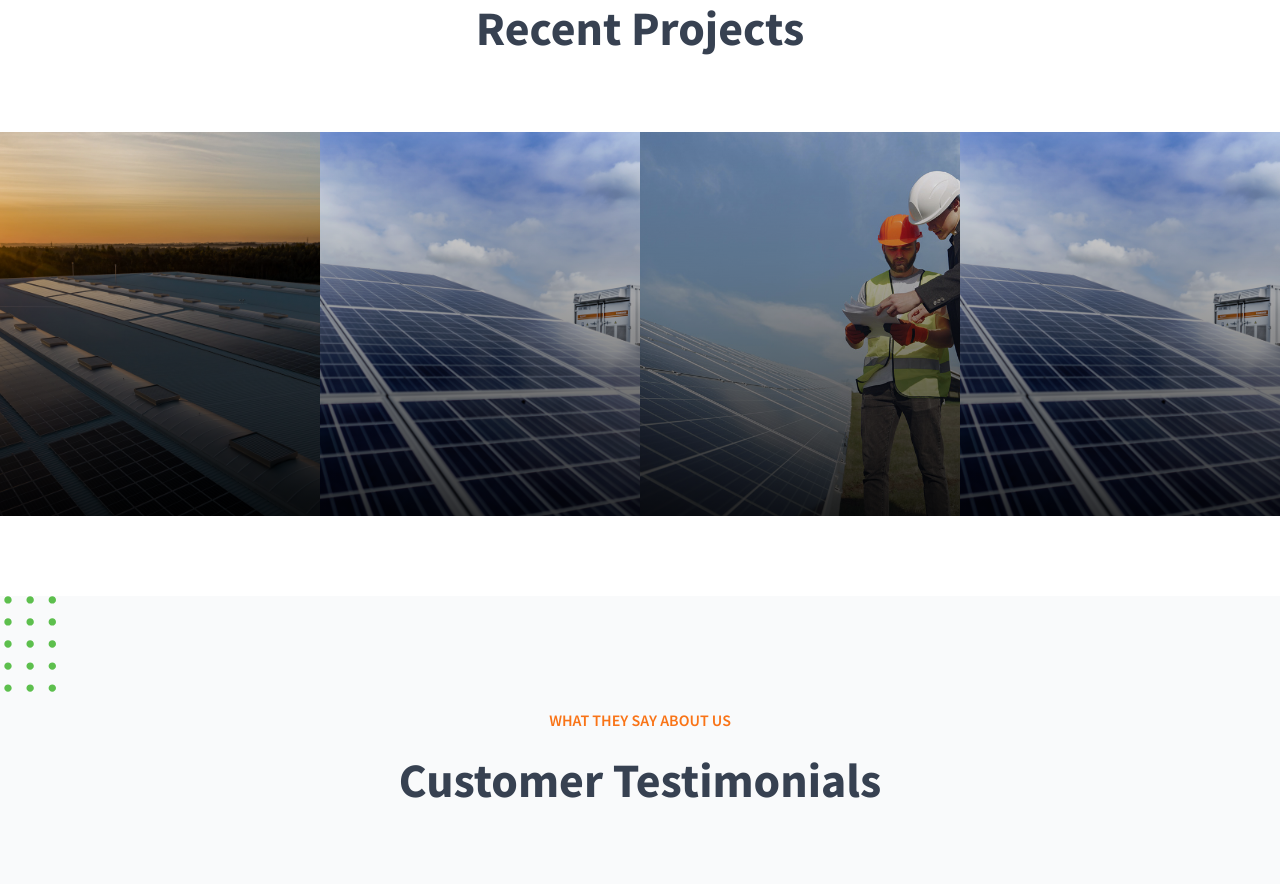
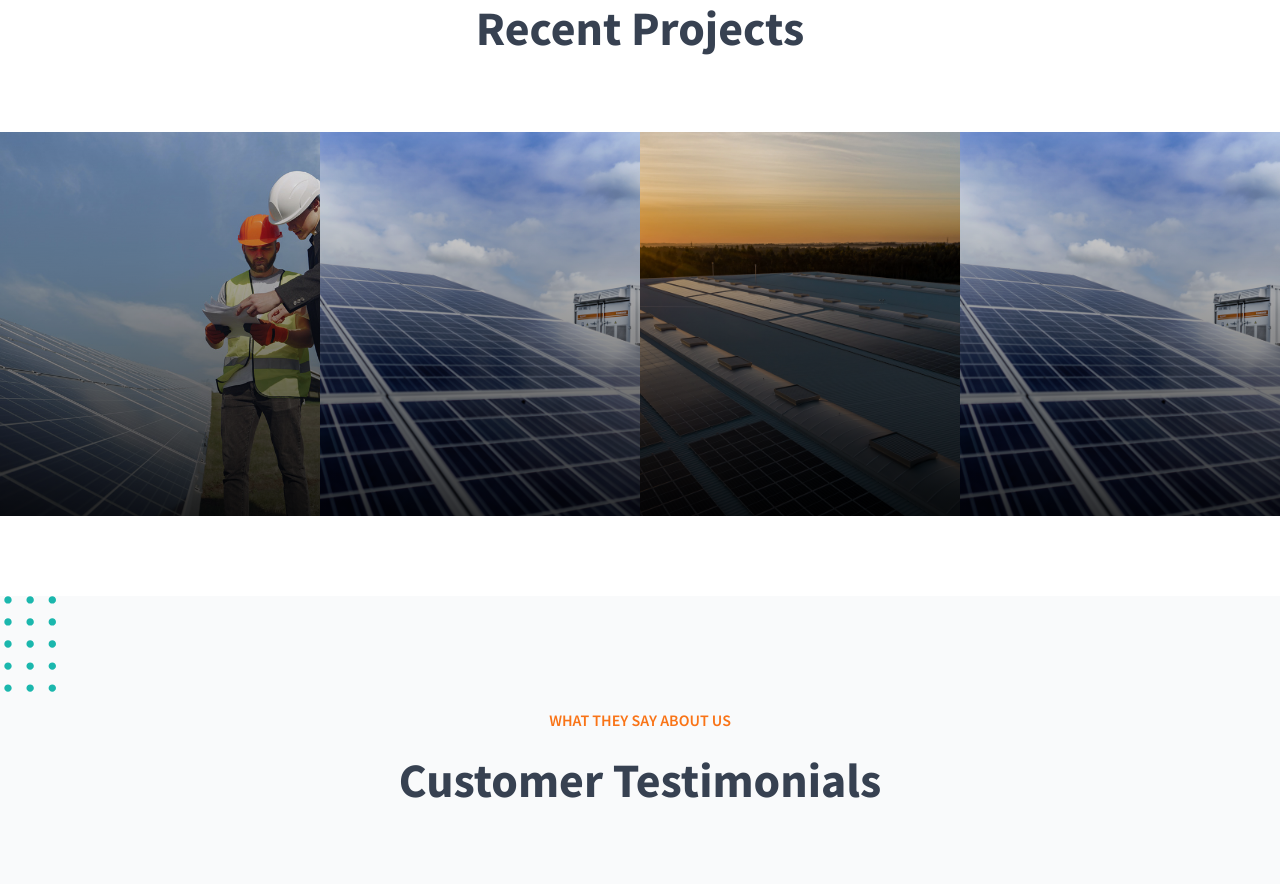
Before and after one commit to sadaatgithub/solar-solutions, a Next.js app: page / in a window 1280 px wide. Shown: the part 3640-4524 px from the top of the page. Built offline with nearby package versions, Linux system fonts and the light colour scheme; a web font is replaced by a local one.

Commit message:
code refactor

```diff
--- a/app/components/RecentProjects/RecentProject.js
+++ b/app/components/RecentProjects/RecentProject.js
@@ -1,31 +1,40 @@
-'use client'
-import React from 'react'
-import config from "../../../app/index.json"
-
-import TopSubHeading from '../common/heading/TopSubHeading'
-import DivTitle from '../common/heading/DivTitle'
-import { motion as m } from 'framer-motion'
-import { fadeIn } from '@/lib/animation'
-import Project from '../Project'
+"use client";
+import React from "react";
+import config from "../../../app/index.json";
+import TopSubHeading from "../common/heading/TopSubHeading";
+import DivTitle from "../common/heading/DivTitle";
+import { motion as m } from "framer-motion";
+import { fadeIn } from "@/lib/animation";
+import Project from "../Project";
 
 const RecentProject = () => {
-    const projects = config.projects
+  const projects = [...config.projects];
   return (
     <div className="flex flex-col gap-20 py-20">
-        <div className="flex flex-col gap-4 px-4 lg:px-20 items-center">
-           <TopSubHeading text="What We Do"/>
-            <DivTitle text="Recent Projects"/>
-        </div>
+      <div className="flex flex-col gap-4 px-4 lg:px-20 items-center">
+        <TopSubHeading text="What We Do" />
+        <DivTitle text="Recent Projects" />
+      </div>
 
-<div className="grid lg:grid-cols-4 grid-cols-1 sm:grid-cols-2 place-items-center">
-    {projects.slice(0,4).map((project,idx) =>
-        <m.div className="" key={project.id} variants={fadeIn('up','tween',idx*0.3,0.5)} initial="hidden"  whileInView="show" viewport={{once:true, amount:0.5}}>
-          <Project project={project}/>
-        </m.div>
-    )}
-</div>
+      <div className="grid lg:grid-cols-4 grid-cols-1 sm:grid-cols-2 place-items-center">
+        {projects
+          .sort((a, b) => b.capacity - a.capacity)
+          .slice(0, 4)
+          .map((project, idx) => (
+            <m.div
+              className=""
+              key={project.id}
+              variants={fadeIn("up", "tween", idx * 0.3, 0.3)}
+              initial="hidden"
+              whileInView="show"
+              viewport={{ once: true, amount: 0.3 }}
+            >
+              <Project project={project} />
+            </m.div>
+          ))}
+      </div>
     </div>
-  )
-}
+  );
+};
 
-export default RecentProject
+export default RecentProject;
```
Also changed, not shown: public/dotted-vector.svg.
